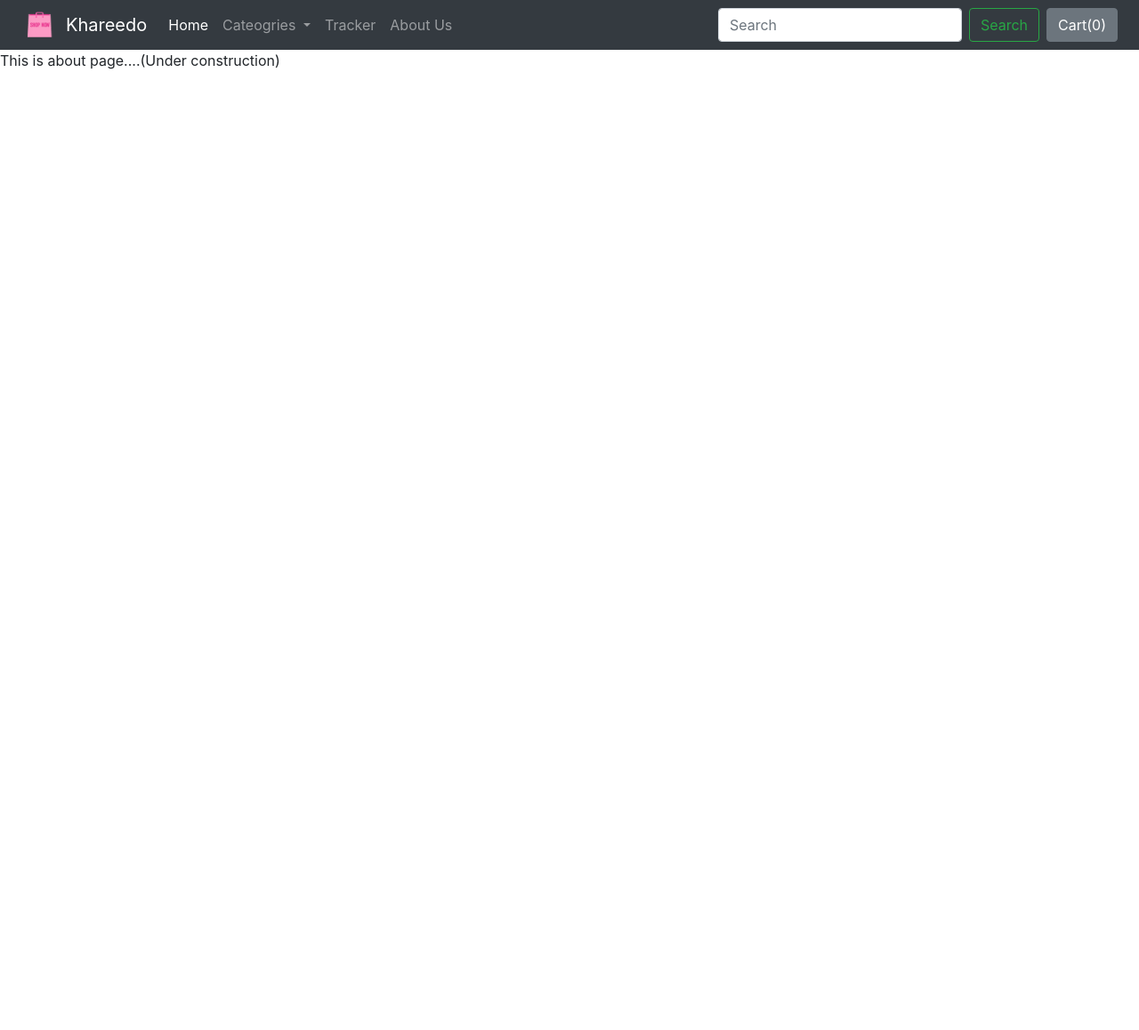
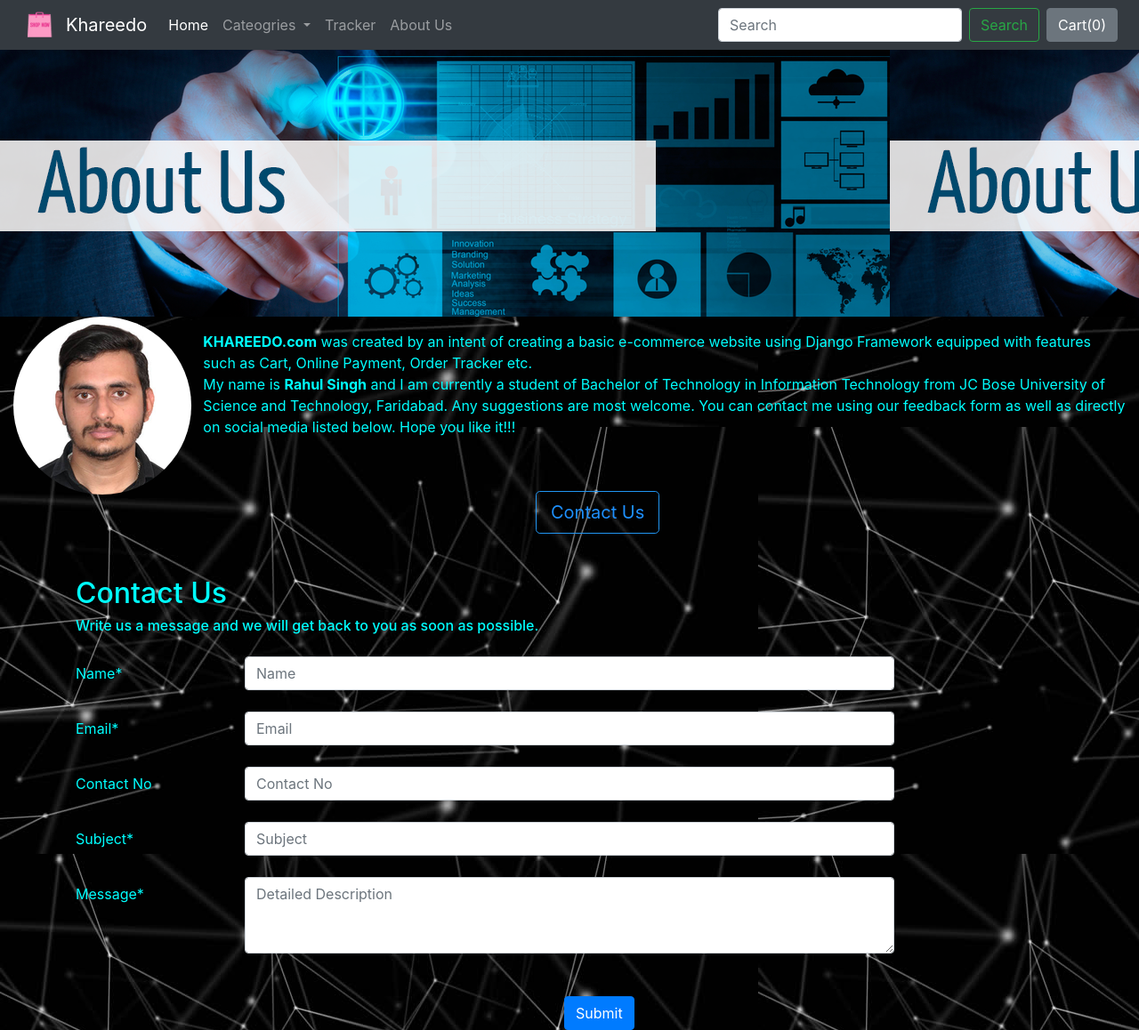
Before and after one commit to rahulsingh4040/khareedo, a Django app: page /about/ in a window 1280 px wide. Shown: the whole page at 89% size. Before the commit the page ends 78 px from the top, so only its background shows below. Run offline with Django 3.2, Linux system fonts and the light colour scheme; some libraries are stand-ins or nearby versions.

Commit message:
About page created

```diff
--- a/shop/admin.py
+++ b/shop/admin.py
@@ -1,6 +1,7 @@
 from django.contrib import admin
-from .models import Product, order, OrderUpdate
+from .models import Product, order, OrderUpdate, Feedback
 
 admin.site.register(Product)
 admin.site.register(order)
 admin.site.register(OrderUpdate)
+admin.site.register(Feedback)
--- a/shop/templates/shop/about.html
+++ b/shop/templates/shop/about.html
@@ -1,9 +1,113 @@
 {% extends 'shop/base.html' %}
 
 {% block title %}
+{% load static %}
 <title>Khareedo-About Us</title>
+<style>
+
+    body{
+        background-image: url({% static 'shop/bgimg.jpg' %});
+    }
+    .bgimg{
+        background-image: url({% static 'shop/aboutus.jpg' %});
+        height: 300px;
+        border-radius: 0px;
+    }
+     .feedform{
+         color: cyan;
+         margin-top: 40px;
+     }
+
+    .info {
+    border-color: #2196F3;
+    color: dodgerblue
+
+    }
+
+    .info:hover {
+    background: #2196F3;
+    color: white;
+    }
+
+    #contactbtn{
+        text-align: center;
+        margin-right: 150px;
+        margin-top: 20px;
+    }
+    #abouttxt{
+        color:cyan;
+    }
+    .formsub{
+        margin-left:140px;
+    }
+</style>
 {% endblock %}
 
 {% block body %}
-This is about page....(Under construction)
+<div class="container-fluid">
+    <div class="row bgimg"></div>
+    <div class='row' id='mytext'>
+        <div class='col-md-2'>
+            <img class='rounded-circle' id='myimg' src = '{% static "shop/myimg.png" %}'>
+        </div>
+        <div class='col-md-10'>
+            <p id='abouttxt' class='my-3'><b>KHAREEDO.com</b> was created by an intent of creating a basic e-commerce website using Django Framework equipped with features such as Cart, Online Payment, Order Tracker etc.
+            <br> My name is <b>Rahul Singh</b> and I am currently a student of Bachelor of Technology in Information Technology from JC Bose University of Science and Technology, Faridabad. Any suggestions are most welcome. You can contact me using our feedback form as well as directly on social media listed below. Hope you like it!!!
+            </p><br>
+            <div id='contactbtn'>
+                <a class="btn btn-lg info" href="#feedform" role="button" >Contact Us</a>
+            </div>
+        </div>
+    </div>
+</div>
+<div class = 'container feedform my-5' id="feedform">
+    <h2>Contact Us</h2>
+    <h6>Write us a message and we will get back to you as soon as possible.</h6>
+    <form  method="POST" action="#">{% csrf_token %}
+        <div class="form-group row my-4">
+            <label for="name" class="col-sm-2 col-form-label">Name*</label>
+            <div class="col-sm-8">
+            <input type="text" class="form-control" id="name" name="name" placeholder="Name" required>
+            </div>
+        </div>
+        <div class="form-group row my-4">
+            <label for="email" class="col-sm-2 col-form-label">Email*</label>
+            <div class="col-sm-8">
+            <input type="email" class="form-control" id="email" name="email" placeholder="Email" required>
+            </div>
+        </div>
+        <div class="form-group row my-4">
+            <label for="phoneno" class="col-sm-2 col-form-label">Contact No</label>
+            <div class="col-sm-8">
+            <input type="number" class="form-control" id="phoneno" name="phoneno" placeholder="Contact No">
+            </div>
+        </div>
+        <div class="form-group row my-4">
+            <label for="subject" class="col-sm-2 col-form-label">Subject*</label>
+            <div class="col-sm-8">
+            <input type="text" class="form-control" id="subject" name="subject" placeholder="Subject" required>
+            </div>
+        </div>
+        <div class="form-group row my-4">
+            <label for="msg" class="col-sm-2 col-form-label">Message*</label>
+            <div class="col-sm-8">
+            <textarea class="form-control" id="msg" name="msg" rows="3" placeholder="Detailed Description" required></textarea>
+            </div>
+        </div>
+    </div>
+        <div class="col-sm-10 text-center formsub">
+        <button type="submit" class="btn btn-primary">Submit</button>
+    </div>
+    </form>
+</div>
 {% endblock %}
+{% block js %}
+<script>
+  cart = JSON.parse(localStorage.getItem('cart'));
+  var sum = 0;
+  for(item in cart){
+    sum = sum + cart[item][0];
+  }
+  document.getElementById('cart').innerHTML = sum;
+</script>
+{% endblock %}
--- a/shop/templates/shop/tracker.html
+++ b/shop/templates/shop/tracker.html
@@ -46,6 +46,12 @@
 
 {% block js %}
 <script>
+  cart = JSON.parse(localStorage.getItem('cart'));
+  var sum = 0;
+  for(item in cart){
+    sum = sum + cart[item][0];
+  }
+  document.getElementById('cart').innerHTML = sum;
     $('#trackerForm').submit(function(event){
         $('#items').empty();
         $('#citems').empty();
--- a/shop/views.py
+++ b/shop/views.py
@@ -1,5 +1,5 @@
 from django.shortcuts import render, HttpResponse
-from .models import Product,order, OrderUpdate
+from .models import Product,order, OrderUpdate, Feedback
 from math import ceil
 import json
 
@@ -19,6 +19,15 @@ def index(request):
     return render(request,'shop/index.html', params)
 
 def about(request):
+    if request.method == 'POST':
+        name = request.POST.get('name','')
+        email = request.POST.get('email','')
+        phoneno = request.POST.get('phoneno','')
+        subject = request.POST.get('subject','')
+        msg = request.POST.get('msg','')
+        feed = Feedback(name=name, email=email, phoneno=phoneno, subject=subject, msg=msg)
+        feed.save();
+
     return render(request,'shop/about.html')
 
 def track(request):
@@ -56,7 +65,8 @@ def checkout(request):
         zipcode = request.POST.get("zip",'')
         phone = request.POST.get("contact",'')
         items_json = request.POST.get("itemsJson", '')
-        ord = order(items_json=items_json ,name=name, email=email, address=address, city=city, state=state, zipcode=zipcode, phone=phone)
+        amount = request.POST.get("amount",'')
+        ord = order(items_json=items_json ,name=name, email=email, address=address, city=city, state=state, zipcode=zipcode, phone=phone, amount=amount)
         ord.save()
         thank = True
         id = ord.order_id
```
Also changed, not shown: shop/models.py (+13 -0 lines), shop/templates/shop/base.html (+0 -38 lines), shop/templates/shop/checkout.html (+12 -0 lines), shop/templates/shop/index.html (+38 -0 lines), db.sqlite3, shop/migrations/0009_order_amount.py (added), shop/migrations/0010_feedback.py (added), shop/migrations/0011_feedback_phoneno.py (added), shop/migrations/0012_auto_20190704_1227.py (added), shop/static/shop/aboutus.jpg (added), shop/static/shop/bgimg.jpg (added), shop/static/shop/cart.jpg (deleted), shop/static/shop/logo.jpg (deleted), shop/static/shop/myimg.png (added).
